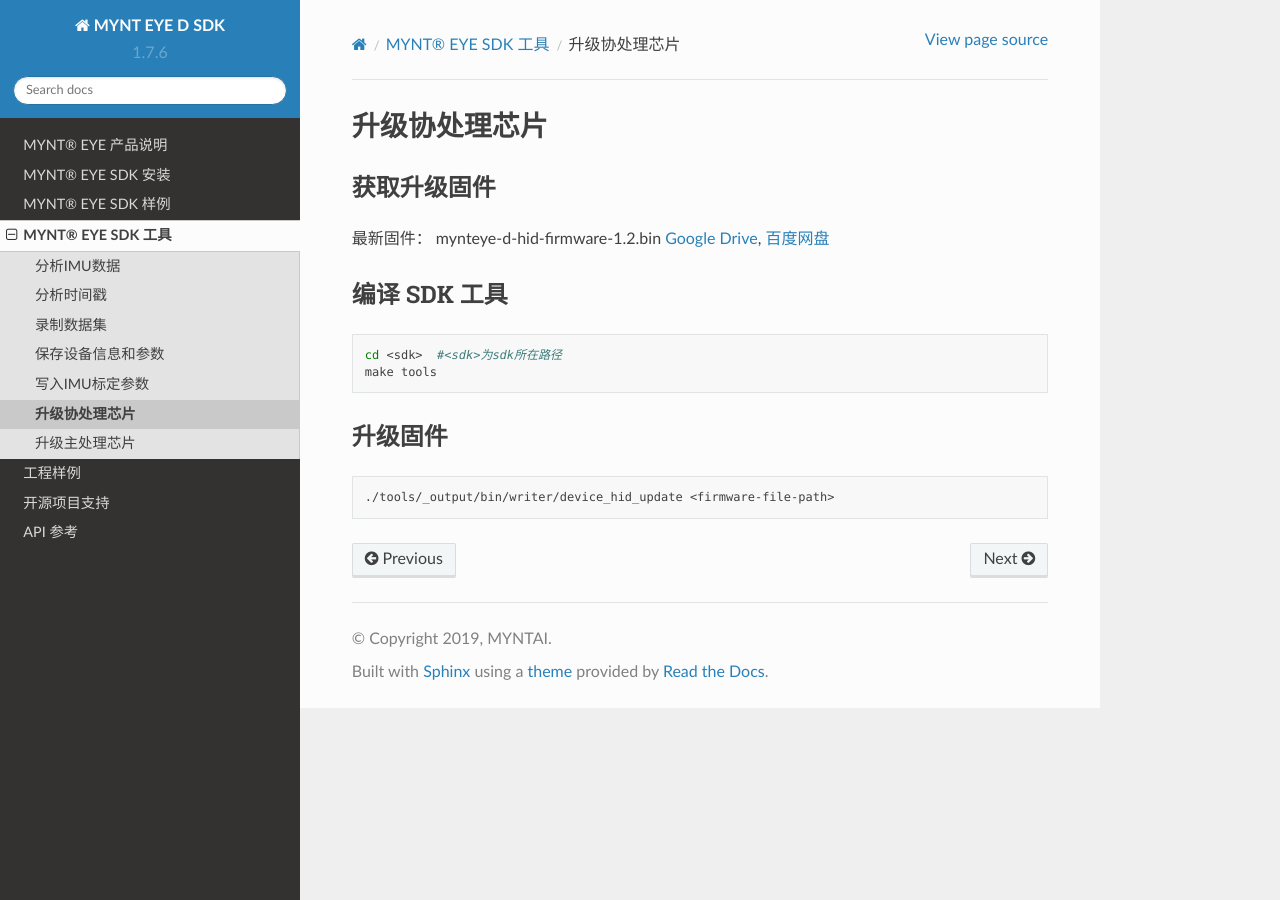
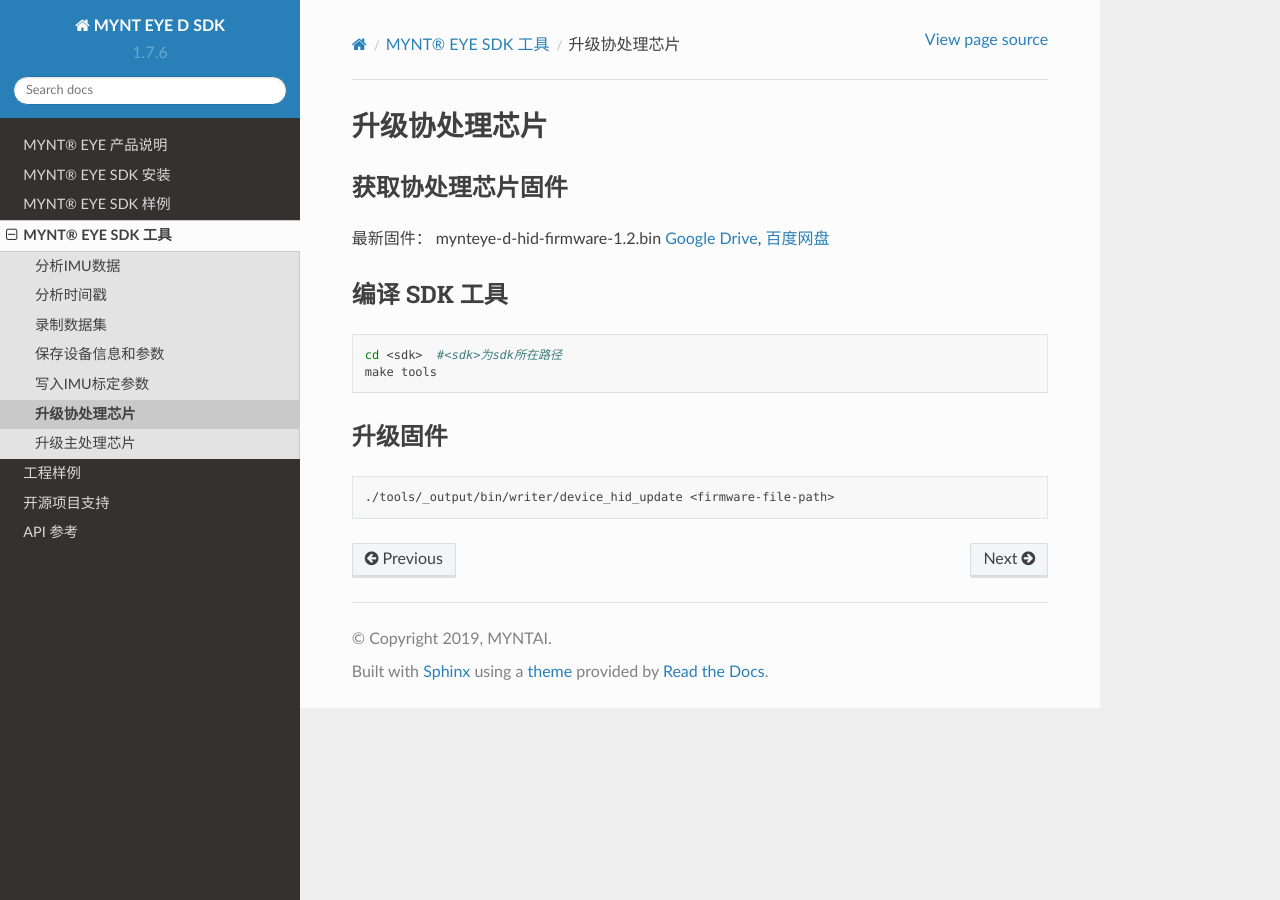
Before and after one commit to slightech/MYNT-EYE-D-SDK-Docs-zh_CN, a Sphinx documentation site: the page built from docs/tools/update_hid_firmware.rst, in a window 1280 px wide. Built offline with Sphinx 7.4.7 and the Read the Docs theme 2.0.0, drawn with Linux system fonts in a browser that asks for light colours.

Commit message:
docs(*): update docs

```diff
--- a/docs/tools/update_hid_firmware.rst
+++ b/docs/tools/update_hid_firmware.rst
@@ -3,8 +3,8 @@
 升级协处理芯片
 =================
 
-获取升级固件
---------------
+获取协处理芯片固件
+-----------------
 
 最新固件： mynteye-d-hid-firmware-1.2.bin `Google
 Drive <https://drive.google.com/open?id=1gAbTf6W10a8iwT7L9TceMVgxQCWKnEsx>`__,
```
